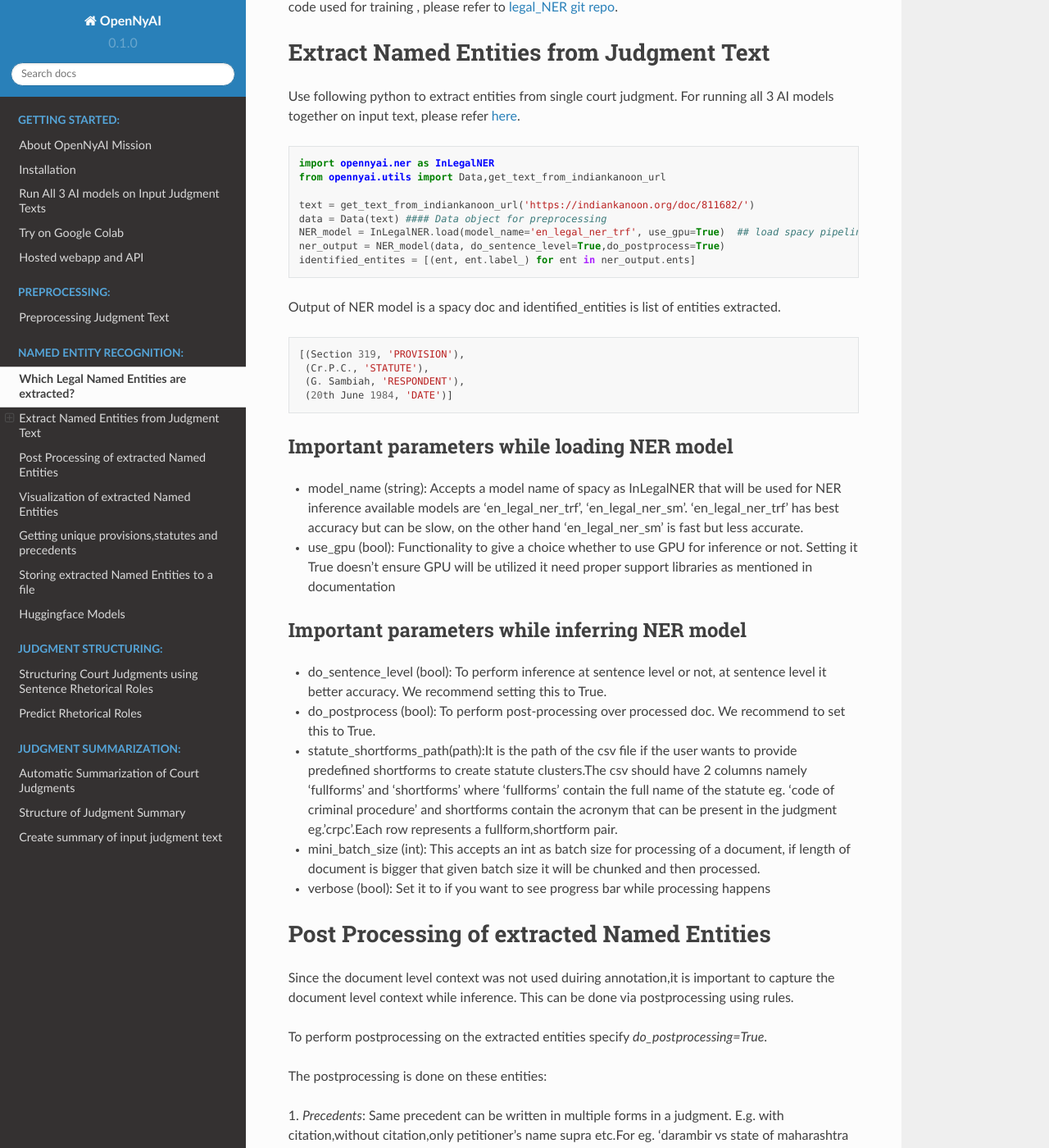
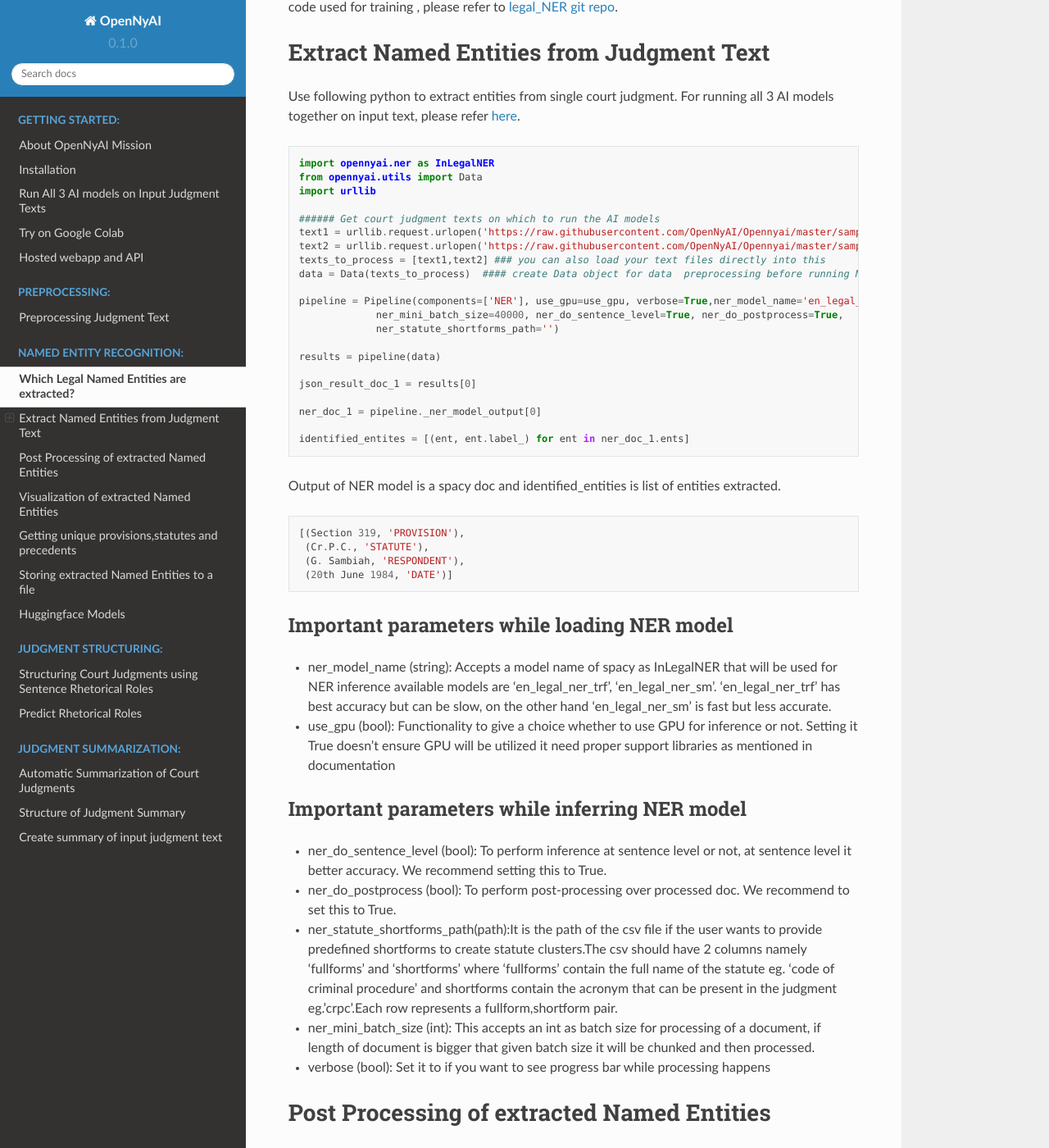
Before and after one commit to OpenNyAI/Opennyai, a Sphinx documentation site: the page built from docs/source/ner/legal_named_entities.rst, in a window 1280 px wide and 1400 px high, scrolled down 1560 px. Shown: the whole window at 82% size. Built offline with Sphinx 7.4.7 and the Read the Docs theme 2.0.0, drawn with Linux system fonts in a browser that asks for light colours; some of the changed text lies outside the part shown.

Commit message:
update docs

```diff
--- a/docs/source/ner/legal_named_entities.rst
+++ b/docs/source/ner/legal_named_entities.rst
@@ -38,13 +38,26 @@ Use following python to extract entities from single court judgment. For running
 .. code-block:: python
 
     import opennyai.ner as InLegalNER
-    from opennyai.utils import Data,get_text_from_indiankanoon_url
+    from opennyai.utils import Data
+    import urllib
 
-    text = get_text_from_indiankanoon_url('https://indiankanoon.org/doc/811682/')
-    data = Data(text) #### Data object for preprocessing
-    NER_model = InLegalNER.load(model_name='en_legal_ner_trf', use_gpu=True)  ## load spacy pipeline for Named Entity Recognition
-    ner_output = NER_model(data, do_sentence_level=True,do_postprocess=True)
-    identified_entites = [(ent, ent.label_) for ent in ner_output.ents]
+    ###### Get court judgment texts on which to run the AI models
+    text1 = urllib.request.urlopen('https://raw.githubusercontent.com/OpenNyAI/Opennyai/master/samples/sample_judgment1.txt').read().decode()
+    text2 = urllib.request.urlopen('https://raw.githubusercontent.com/OpenNyAI/Opennyai/master/samples/sample_judgment2.txt').read().decode()
+    texts_to_process = [text1,text2] ### you can also load your text files directly into this
+    data = Data(texts_to_process)  #### create Data object for data  preprocessing before running ML models
+
+    pipeline = Pipeline(components=['NER'], use_gpu=use_gpu, verbose=True,ner_model_name='en_legal_ner_trf',
+                 ner_mini_batch_size=40000, ner_do_sentence_level=True, ner_do_postprocess=True,
+                 ner_statute_shortforms_path='')
+
+    results = pipeline(data)
+
+    json_result_doc_1 = results[0]
+
+    ner_doc_1 = pipeline._ner_model_output[0]
+
+    identified_entites = [(ent, ent.label_) for ent in ner_doc_1.ents]
 
 Output of NER model is a spacy doc and identified_entities is list of entities extracted.
 
@@ -57,19 +70,19 @@ Output of NER model is a spacy doc and identified_entities is list of entities e
 
 Important parameters while loading NER model
 --------------------
-* model_name (string): Accepts a model name of spacy as InLegalNER that will be used for NER inference available models are 'en_legal_ner_trf', 'en_legal_ner_sm'. 'en_legal_ner_trf' has best accuracy but can be slow, on the other hand 'en_legal_ner_sm' is fast but less accurate.
+* ner_model_name (string): Accepts a model name of spacy as InLegalNER that will be used for NER inference available models are 'en_legal_ner_trf', 'en_legal_ner_sm'. 'en_legal_ner_trf' has best accuracy but can be slow, on the other hand 'en_legal_ner_sm' is fast but less accurate.
 
 * use_gpu (bool): Functionality to give a choice whether to use GPU for inference or not. Setting it True doesn't ensure GPU will be utilized it need proper support libraries as mentioned in documentation
 
 Important parameters while inferring NER model
 --------------------
-* do_sentence_level (bool): To perform inference at sentence level or not, at sentence level it better accuracy. We recommend setting this to True.
+* ner_do_sentence_level (bool): To perform inference at sentence level or not, at sentence level it better accuracy. We recommend setting this to True.
 
-* do_postprocess (bool): To perform post-processing over processed doc. We recommend to set this to True.
+* ner_do_postprocess (bool): To perform post-processing over processed doc. We recommend to set this to True.
 
-* statute_shortforms_path(path):It is the path of the csv file if the user wants to provide predefined shortforms to create statute clusters.The csv should have 2 columns namely 'fullforms' and 'shortforms' where 'fullforms' contain the full name of the statute eg. 'code of criminal procedure' and shortforms contain the acronym that can be present in the judgment eg.'crpc'.Each row represents a fullform,shortform pair.
+* ner_statute_shortforms_path(path):It is the path of the csv file if the user wants to provide predefined shortforms to create statute clusters.The csv should have 2 columns namely 'fullforms' and 'shortforms' where 'fullforms' contain the full name of the statute eg. 'code of criminal procedure' and shortforms contain the acronym that can be present in the judgment eg.'crpc'.Each row represents a fullform,shortform pair.
 
-* mini_batch_size (int): This accepts an int as batch size for processing of a document, if length of document is bigger that given batch size it will be chunked and then processed.
+* ner_mini_batch_size (int): This accepts an int as batch size for processing of a document, if length of document is bigger that given batch size it will be chunked and then processed.
 
 * verbose (bool): Set it to if you want to see progress bar while processing happens
 
@@ -77,7 +90,7 @@ Post Processing of extracted Named Entities
 ======================
 Since the document level context was not used duiring annotation,it is important to capture the document level context while inference. This can be done via postprocessing using rules.
 
-To perform postprocessing on the extracted entities specify `do_postprocessing=True`.
+To perform postprocessing on the extracted entities specify `ner_do_postprocess=True`.
 
 The postprocessing is done on these entities:
 
@@ -86,7 +99,7 @@ citation,only petitioner's name supra etc.For eg. 'darambir vs state of maharash
 are  clustered together and the longest precedent in the cluster is the head of the cluster.The output is a dict where the keys are the head of the cluster (longest precedent) and value
 is a list of all the precedents in that cluster. To access the list, use
 
-`doc.user_data['precedent_clusters']`
+`ner_doc_1.user_data['precedent_clusters']`
 
 For example
  [{Madhu Limaye v. State of Mahrashtra: [Madhu Limaye v. State of Mahrashtra, Madhu Limaye v. State of Maharashtra, Madhu Limaye, Madhu Limaye, Madhu Limaye]}]
@@ -96,7 +109,7 @@ Many a times,the way a statute is referred within a judgment is explicitly menti
 So,every mention of MV act would belong to the same cluster with head as "Motor Vehicle Act". .It can be
 used by:
 
-`doc.user_data['statute_clusters']`
+`ner_doc_1.user_data['statute_clusters']`
 
 For example:
 { 'Criminal Procedure Code': [Code of Criminal Procedure,Crpc] }
@@ -107,7 +120,7 @@ corresponding statutes are not mentioned explicitly .To find statutes for these
 The output is a list of named tuples, each tuple contains provision-statute-normalised provision-normalised statutes text eg. (362,IPC,'Section 362','Indian Penal Code') .It can be
 used by:
 
-`doc.user_data['provision_statute_pairs']`
+`ner_doc_1.user_data['provision_statute_pairs']`
 
 For example
 [(Section 369, Crpc, 'Section 369','Criminal Procedure Code'), (Section 424, Crpc, 'Section 424','Criminal Procedure Code')]
@@ -128,7 +141,7 @@ To visualize the NER result on single judgment text please run
 
     from spacy import displacy
     from opennyai.ner.ner_utils import ner_displacy_option
-    displacy.serve(ner_output, style='ent',port=8080,options=ner_displacy_option)
+    displacy.serve(ner_doc_1, style='ent',port=8080,options=ner_displacy_option)
 
 
 Please click on the link displayed in the console to see the annotated entities.
@@ -141,7 +154,8 @@ Getting unique provisions,statutes and precedents
 
 .. code-block:: python
 
-    precedents=InLegalNER.get_unique_precedent_count(ner_output)
+    from opennyai.ner import get_unique_precedent_count
+    precedents=InLegalNER.get_unique_precedent_count(ner_doc_1)
 
 It will return a dictionary with name of the precedents  as keys and number of times they occured as values.
  For eg. State of Punjab v. Phil  and Anr: [State of Punjab v. Phil Rani and Anr, Phil ]
@@ -151,7 +165,8 @@ It will return a dictionary with name of the precedents  as keys and number of t
 
 .. code-block:: python
 
-    provisions=InLegalNER.get_unique_provision_count(ner_output)
+    from opennyai.ner import get_unique_provision_count
+    provisions=get_unique_provision_count(ner_doc_1)
 
 It will return a dictionary with name of the provisions as keys and number of times they occured as values.
  For eg.{'Article 226 of Constitution': 11, 'Article 227 of Constitution': 12}
@@ -160,7 +175,8 @@ It will return a dictionary with name of the provisions as keys and number of ti
 
 .. code-block:: python
 
-    statutes=InLegalNER.get_unique_statute_count(ner_output)
+    from opennyai.ner import get_unique_statute_count
+    statutes=get_unique_statute_count(ner_doc_1)
 
 
 It will return a dictionary with name of the statutes as keys and number of times they occured as values.
@@ -171,30 +187,12 @@ It will return a dictionary with name of the statutes as keys and number of time
 
 Storing extracted Named Entities to a file
 ======================
-1. To get result in json format with span information:
-
+1. To save result in csv file with linked entities :
 
 .. code-block:: python
 
-    json_result = InLegalNER.get_json_from_spacy_doc(ner_output)
-
-
-In the created json,each entity has a 'normalized_name' associated with it described as below:-
-
-a.Statutes:For statutes,normalized name is the head of the cluster the statute belongs to as explained above in the statute_clusters.
-
-b.Provisions:For provisions,it consists of the name of the provision followed by the statute it belongs to using the separator  '&&&' .
-
-c.Precendents:For precedents,it consists the head of the cluster to which the precedent belongs to as explained above in precedent_clusters.
-
-For every other entity,normalized_name has the same text as the entity text.
-Note: You can import generated json to label studio and visualize all the details about the postprocessing
-
-2. To save result in csv file with linked entities :
-
-.. code-block:: python
-
-    InLegalNER.get_csv(ner_output,file_name,save_path):
+    from opennyai.ner import get_csv
+    get_csv(ner_doc_1,file_name,save_path):
 In the created csv,it will have 4 columns namely:
 
 'file_name': name of the file/judgment
```
Also changed, not shown: docs/source/rr/rr_structure.rst (+10 -5 lines), docs/source/summariser/summariser.rst (+11 -8 lines).
